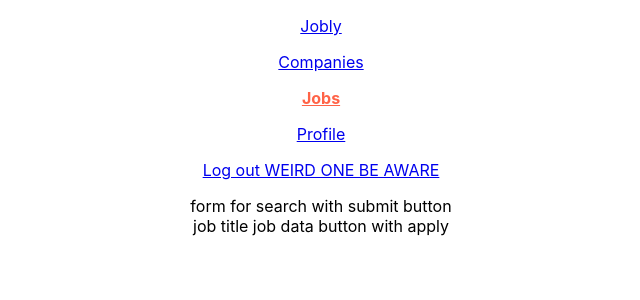
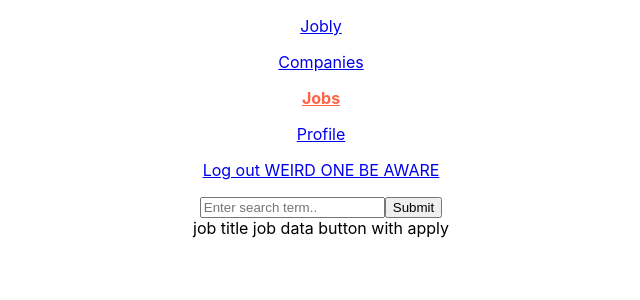
Before and after one commit to chengsig/react-jobly, a React (Create React App) app in the folder frontend/: page /jobs in a window 1280 px wide. Shown: the top 300 px of the page, without its empty margins (319-959 px from the left). Built offline with nearby package versions, Linux system fonts and the light colour scheme.

Commit message:
complete search api

```diff
--- a/frontend/src/Companies.js
+++ b/frontend/src/Companies.js
@@ -12,6 +12,7 @@ class Companies extends Component {
             companyList: [],//[{},...]
             error: ""
         }
+        this.search = this.search.bind(this);
     }
 
     async componentDidMount() {
@@ -27,13 +28,29 @@ class Companies extends Component {
         }
     }
 
+    async search(query) {
+        try {
+            let companies = await JoblyApi.searchCompanies(query);
+            console.log(query)
+            console.log(companies)
+            this.setState(st => ({
+                companyList: companies //should make a copy here?
+            }))
+        } catch (err) {
+            this.setState({
+                error: "bad request"
+            })
+        }
+    }
+
     render() {
         return (
             <div className="Companies">
-                <Search />
+                <Search handleSearch={query => this.search(query)}/>
                 {this.state.companyList.map(c => (
                     <CompanyCard handle={c.handle}
                                  name={c.name}
+                                 key={c.handle}
                                  description={c.description}
                                  logo_url={c.logo_url} />
                 ))}
--- a/frontend/src/JoblyApi.js
+++ b/frontend/src/JoblyApi.js
@@ -34,6 +34,17 @@ class JoblyApi {
       let res = await this.request(`companies`);
       return res.companies;
     }
+
+    static async searchCompanies(query) {
+      let res = await this.request(`companies?search=${query}`);
+      return res.companies;
+    }
+
+    static async searchJobs(query) {
+      let res = await this.request(`jobs?search=${query}`);
+      return res.Jobs;
+    }
+
   }
 
   export default JoblyApi;
--- a/frontend/src/Search.js
+++ b/frontend/src/Search.js
@@ -3,10 +3,38 @@ import React, { Component } from "react";
 //import "./Search.css";
 
 class Search extends Component {
+    constructor(props) {
+        super(props);
+        this.state = {
+            searchTerm: "",//[{},...]
+            error: ""
+        };
+        this.handleChange = this.handleChange.bind(this);
+        this.handleSubmit = this.handleSubmit.bind(this);
+    }
+
+    handleChange(e) {
+        this.setState({ [e.target.name]: e.target.value });
+    }
+
+    handleSubmit(e) {
+        e.preventDefault();
+        this.props.handleSearch(this.state.searchTerm);
+        this.setState({ searchTerm: "" });
+    }
+
     render() {
         return (
             <div className="Search">
-        form for search with submit button
+                <form onSubmit={this.handleSubmit}>
+                    <label htmlFor="searchTerm"/>
+                    <input name="searchTerm"
+                           placeholder="Enter search term.."
+                           value={this.state.searchTerm}
+                           onChange={this.handleChange}
+                    />
+                    <button>Submit</button>
+                </form>
             </div>
         );
     }
```
Lines whose indentation alone changed are shown as unchanged.
